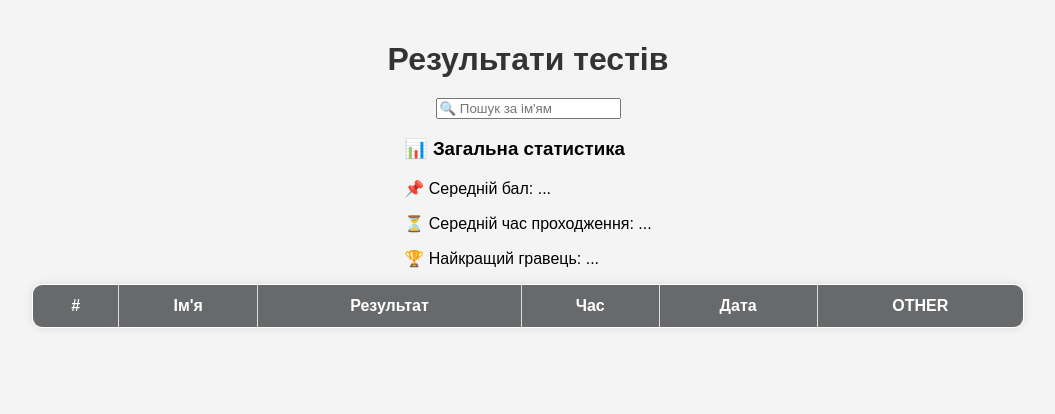
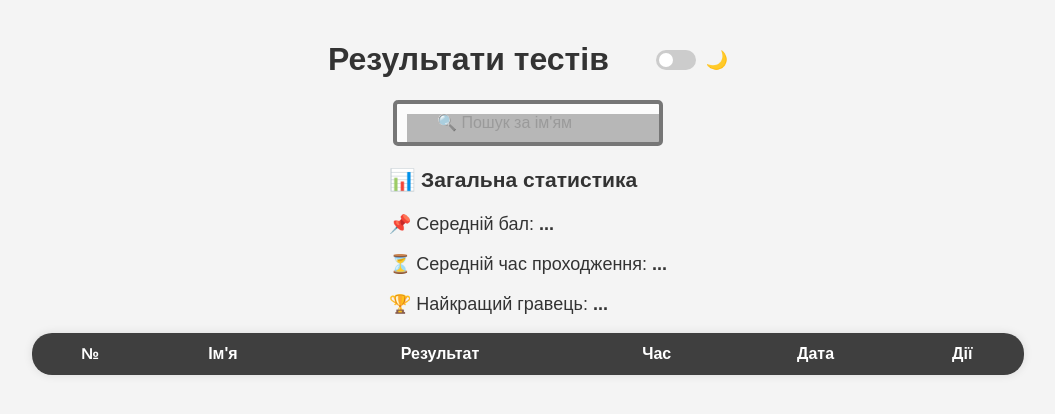
Before and after one commit to taranovf/test.github.io, a PHP site: page /admin.html in a window 1280 px wide. Shown: the top 414 px of the page, without its empty margins (112-1167 px from the left). Run offline with PHP 8.4, Linux system fonts and the light colour scheme; lists and menus that the app fills with data are empty; grey boxes are pictures that could not be loaded.

Commit message:
Add files via upload

```diff
--- a/admin.html
+++ b/admin.html
@@ -7,31 +7,48 @@
     <link rel="stylesheet" href="css/admin.css">
 </head>
 <body>
+    <div class="top">
+        <h1>Результати тестів</h1>
+        <div class="theme-toggle">
+            <label class="switch">
+                <input type="checkbox" id="themeSwitcher">
+                <span class="slider"></span>
+            </label>
+            <span>🌙</span>
+        </div>
+    </div>
 
-    <h1>Результати тестів</h1>
+
+    <!-- 📌 Додаємо перемикач теми -->
+
+
     <div class="search-container">
         <input type="text" id="searchInput" placeholder="🔍 Пошук за ім'ям" onkeyup="searchResults()">
     </div>
+
     <div class="stats-container">
         <h3>📊 Загальна статистика</h3>
         <p>📌 Середній бал: <span id="averageScore">...</span></p>
         <p>⏳ Середній час проходження: <span id="averageTime">...</span></p>
         <p>🏆 Найкращий гравець: <span id="bestPlayer">...</span></p>
     </div>
-    <table border="1">
+
+    <table id="resultsTable">
         <thead>
             <tr>
-                <th>#</th>
+                <th>№</th>
                 <th>Ім'я</th>
                 <th>Результат</th>
                 <th>Час</th>
                 <th>Дата</th>
-                <th>OTHER</th>
+                <th>Дії</th>
             </tr>
         </thead>
         <tbody id="resultsTableBody">
         </tbody>
     </table>
+
     <script src="js/admin.js"></script>
+    <script src="js/theme.js"></script> <!-- 📌 Новий файл для перемикання теми -->
 </body>
 </html>
--- a/css/admin.css
+++ b/css/admin.css
@@ -1,32 +1,33 @@
 /* styles.css */
 
+/* 📌 Базові стилі */
 body {
     font-family: Arial, sans-serif;
     background-color: #f4f4f4;
+    color: #333;
     margin: 0;
     padding: 20px;
     display: flex;
     flex-direction: column;
     align-items: center;
+    transition: all 0.3s ease-in-out;
 }
 
-h1 {
-    color: #333;
-    margin-bottom: 20px;
+.top{
+    display: flex;
+    justify-content: space-between;
+    justify-items: center;
+    width: 400px;
 }
 
-table {
-    width: 80%;
-    border-collapse: collapse;
-    background: #fff;
-    box-shadow: 0px 0px 10px rgba(0, 0, 0, 0.1);
-    border-radius: 10px;
-    overflow: hidden;
+/* 📌 Стилі темної теми */
+body.dark-mode {
+    background-color: #181818;
+    color: #ddd;
 }
 
 table th, table td {
     padding: 12px;
-    border: 1px solid #ddd;
     text-align: center;
 }
 
@@ -44,7 +45,6 @@ tr:hover {
 }
 
 button {
-    margin-top: 20px;
     padding: 10px 20px;
     border: none;
     background-color: #82acd8;
@@ -58,10 +58,235 @@ button:hover {
     opacity: .6;
 }
 
-.delete{
-    background-color: red;
+/* 📌 Базові стилі для таблиці */
+#resultsTable {
+    width: 100%;
+    border-collapse: collapse;
+    text-align: left;
+    font-size: 16px;
+    width: 80%;
+    background: #fff;
+    box-shadow: 0px 0px 10px rgba(0, 0, 0, 0.1);
+    border-radius: 20px;
+    overflow: hidden;
 }
 
-.save{
-    background-color: green;
+/* 📌 Стилі заголовків */
+#resultsTable th {
+    background-color: #4CAF50;
+    color: white;
+    padding: 12px;
+    text-align: center;
+    font-size: 18px;
+    font-weight: bold;
+    cursor: pointer;
 }
+
+/* 📌 Стиль індексів (#) */
+#resultsTable td:first-child {
+    font-weight: bold;
+    color: #333;
+}
+
+/* 📌 Стилі для імені */
+#resultsTable td:nth-child(2) {
+    font-weight: bold;
+    color: #be1f33;
+}
+
+/* 📌 Стилі для балів */
+#resultsTable td:nth-child(3) {
+    font-weight: bold;
+    color: #6e9a44;
+}
+
+/* 📌 Стилі для часу */
+#resultsTable td:nth-child(4) {
+    font-weight: bold;
+    color: #3d964c;
+}
+
+/* 📌 Стилі для дати */
+#resultsTable td:nth-child(5) {
+    font-weight: bold;
+    color: #bad072;
+}
+
+
+/* 📌 Центруємо кнопку всередині комірки */
+#resultsTable td:last-child {
+    display: flex;
+    justify-content: center; /* Центруємо кнопки по горизонталі */
+    align-items: center; /* Центруємо кнопки по вертикалі */
+    gap: 5px; /* Відступи між кнопками */
+}
+
+/* 📌 Додаємо відступи та розмір для кнопок */
+#resultsTable button {
+    font-size: 14px;
+    border: none;
+    cursor: pointer;
+    border-radius: 5px;
+}
+
+#resultsTable th, #resultsTable td {
+    padding: 12px;
+    text-align: center;
+    font-size: 16px;
+}
+
+/* 📌 Зебра-ефект: кожен другий рядок темніший */
+#resultsTable tr:nth-child(even) {
+    background-color: #f2f2f2;
+}
+
+/* 📌 Стилі заголовків */
+#resultsTable th {
+    background-color: #3f3f3f;
+    color: white;
+    cursor: pointer;
+}
+
+/* 📌 Додаємо ефект при наведенні на заголовки */
+#resultsTable th:hover {
+    background-color: #333333;
+}
+
+/* 📌 Стилі для активного сортування */
+.sorted-asc::after {
+    content: " 🔼";
+}
+
+.sorted-desc::after {
+    content: " 🔽";
+}
+
+input[type=text]:focus {
+    border-color: #424242;
+    box-shadow: 0 0 10px rgba(43, 43, 43, 0.5);
+}
+
+input[type=text] {
+    border: 4px solid #424242;
+    border-radius: 5px;
+    background-color: white;
+    background-image: url('searchicon.png');
+    background-position: 10px 10px;
+    background-repeat: no-repeat;
+    padding: 10px 15px 10px 40px;
+    font-size: 16px;
+    color: #333;
+    outline: none;
+    transition: all 0.3s ease-in-out;
+    opacity: .7;
+}
+
+.stats-container{
+    font-size: 18px;
+}
+
+.stats-container span{
+    font-weight: bold;
+}
+
+/* 📌 Додаємо ефект при наведенні на кнопки */
+#resultsTable button:hover {
+    opacity: 0.8;
+}
+
+/* 📌 Перемикач теми */
+.theme-toggle {
+    display: flex;
+    align-items: center;
+    gap: 10px;
+    font-size: 18px;
+}
+
+/* 📌 Стилі перемикача */
+.switch {
+    position: relative;
+    display: inline-block;
+    width: 40px;
+    height: 20px;
+}
+
+.switch input {
+    opacity: 0;
+    width: 0;
+    height: 0;
+}
+
+.slider {
+    position: absolute;
+    cursor: pointer;
+    top: 0;
+    left: 0;
+    right: 0;
+    bottom: 0;
+    background-color: #ccc;
+    transition: .4s;
+    border-radius: 20px;
+}
+
+.slider:before {
+    position: absolute;
+    content: "";
+    height: 14px;
+    width: 14px;
+    left: 3px;
+    bottom: 3px;
+    background-color: white;
+    transition: .4s;
+    border-radius: 50%;
+}
+
+input:checked + .slider {
+    background-color: #4CAF50;
+}
+
+input:checked + .slider:before {
+    transform: translateX(20px);
+}
+
+/* 📌 Темна тема для таблиці */
+body.dark-mode #resultsTable {
+    background: #292929;
+    color: #ddd;
+}
+
+body.dark-mode #resultsTable th {
+    background-color: #2e2e2e;
+}
+
+body.dark-mode #resultsTable td:first-child {
+    color: white;
+}
+
+body.dark-mode #resultsTable tr:nth-child(even) {
+    background-color: #2b2b2b;
+}
+
+body.dark-mode #resultsTable tr:hover {
+    background-color: #353535;
+}
+
+/* 📌 Темні стилі для кнопок */
+body.dark-mode button {
+    background-color: #444;
+    color: white;
+}
+
+body.dark-mode button:hover {
+    background-color: #555;
+}
+
+/* 📌 Темні стилі для полів введення */
+body.dark-mode input[type=text] {
+    background-color: #333;
+    color: white;
+    border: 2px solid #555;
+}
+
+body.dark-mode #resultsTable th:hover {
+    background-color: #292828;
+}
--- /dev/null
+++ b/js/theme.js
@@ -0,0 +1,21 @@
+document.addEventListener("DOMContentLoaded", () => {
+    const themeSwitcher = document.getElementById("themeSwitcher");
+    const currentTheme = localStorage.getItem("theme") || "light";
+
+    // Застосовуємо збережену тему
+    if (currentTheme === "dark") {
+        document.body.classList.add("dark-mode");
+        themeSwitcher.checked = true;
+    }
+
+    // Перемикаємо тему
+    themeSwitcher.addEventListener("change", () => {
+        if (themeSwitcher.checked) {
+            document.body.classList.add("dark-mode");
+            localStorage.setItem("theme", "dark");
+        } else {
+            document.body.classList.remove("dark-mode");
+            localStorage.setItem("theme", "light");
+        }
+    });
+});
```
Also changed, not shown: js/admin.js (+143 -56 lines).
